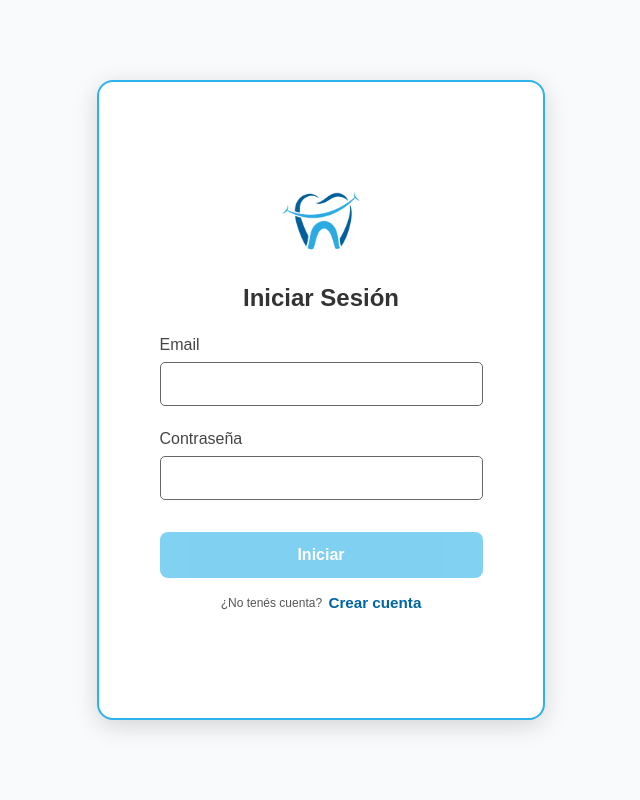
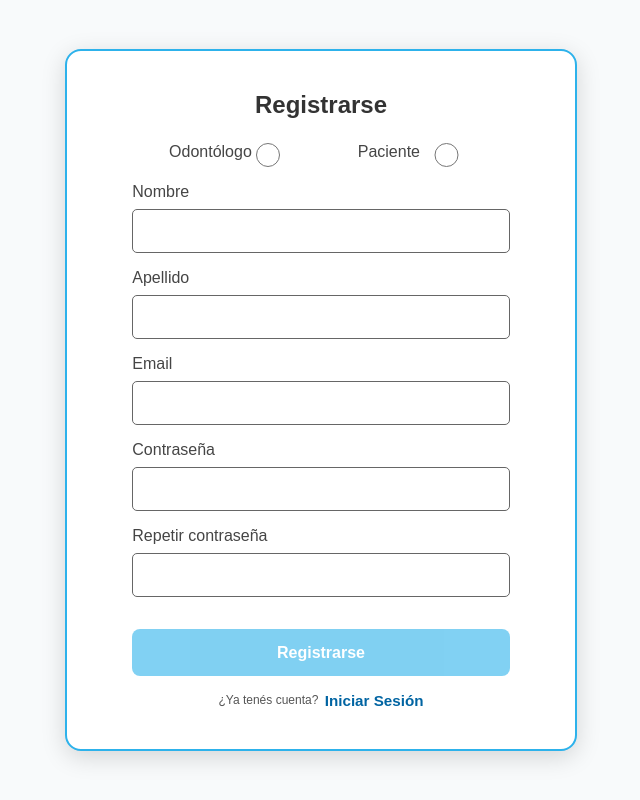
Before and after one commit to AilenGarcia/DentalClinic, an Angular app in the folder FrontEnd/: page /signIn in a window 1280 px wide. Before the commit this address led to /. Shown: the whole page, without its empty margins (319-959 px from the left). Built offline with nearby package versions, Linux system fonts and the light colour scheme.

Commit message:
Add html, css and logic Sing In

```diff
--- a/FrontEnd/src/app/app.html
+++ b/FrontEnd/src/app/app.html
@@ -1,2 +1 @@
 <router-outlet />
-<app-login></app-login>
--- a/FrontEnd/src/app/app.routes.ts
+++ b/FrontEnd/src/app/app.routes.ts
@@ -1,3 +1,8 @@
 import { Routes } from '@angular/router';
+import { Login } from './pages/login/login';
+import { Signin } from './pages/signin/signin';
 
-export const routes: Routes = [];
+export const routes: Routes = [
+    {path: 'login',  component: Login},
+    {path:'signIn', component: Signin}
+];
--- a/FrontEnd/src/app/app.ts
+++ b/FrontEnd/src/app/app.ts
@@ -1,10 +1,11 @@
 import { Component, signal } from '@angular/core';
 import { RouterOutlet } from '@angular/router';
 import { Login } from "./pages/login/login";
+import { Signin } from './pages/signin/signin';
 
 @Component({
   selector: 'app-root',
-  imports: [RouterOutlet, Login],
+  imports: [RouterOutlet, Signin],
   templateUrl: './app.html',
   styleUrl: './app.css'
 })
--- a/FrontEnd/src/app/pages/login/login.html
+++ b/FrontEnd/src/app/pages/login/login.html
@@ -26,7 +26,7 @@
         <div class="div-actions">
             <div class="register">
                 <span>¿No tenés cuenta?</span>
-                <a href="#">Crear cuenta</a>
+                <a routerLink="/signIn">Crear cuenta</a>
             </div>
             <button class="submit" type="submit" [disabled]="form.invalid">Iniciar</button>
         </div>
--- a/FrontEnd/src/app/pages/login/login.ts
+++ b/FrontEnd/src/app/pages/login/login.ts
@@ -1,9 +1,10 @@
 import { Component, inject } from '@angular/core';
 import { FormBuilder, ReactiveFormsModule, Validators } from '@angular/forms';
+import { RouterLink } from '@angular/router';
 
 @Component({
   selector: 'app-login',
-  imports: [ReactiveFormsModule],
+  imports: [ReactiveFormsModule, RouterLink],
   templateUrl: './login.html',
   styleUrl: './login.css'
 })
@@ -24,9 +25,7 @@ export class Login {
   }
 
   handleSubmit(){
-    if(confirm('¿Desea confirmar los datos?')){
       const user = this.form.getRawValue();
       console.log(user);
-    }
   }
 }
--- a/FrontEnd/src/app/pages/signin/signin.css
+++ b/FrontEnd/src/app/pages/signin/signin.css
@@ -0,0 +1,145 @@
+.container-singin {
+    width: 40vw;
+    min-height: 80vh;
+    background-color: #ffffff;
+    border: 2px solid #2DB2EB;
+    border-radius: 16px;
+    box-shadow: 0px 6px 25px rgba(0, 0, 0, 0.15);
+    display: flex;
+    flex-direction: column;
+    align-items: center;
+    justify-content: center;
+    padding: 2.5rem 2rem;
+}
+
+.type-user{
+    display: flex;
+    align-items: center;
+    justify-content: space-around;
+    padding-top: 1.5rem;
+}
+
+.type-user div{
+    display: flex;
+    width: 9vw;
+}
+
+.type-user input{
+    height: 3vh;
+}
+
+form{
+    width: 85%;
+}
+
+label {
+    font-size: 16px;
+    color: #454545;
+}
+
+.div-input {
+    display: flex;
+    flex-direction: column;
+}
+
+.div-input label {
+    padding-bottom: 0.5rem;
+}
+
+input {
+    height: 5.5vh;
+    width: 100%;
+    border: 1px solid #666666;
+    border-radius: 5px;
+}
+
+.div-actions {
+    margin-top: 2rem;
+    display: flex;
+    justify-content: space-around;
+    align-items: center;
+    flex-direction: column-reverse;
+}
+
+.submit {
+    background-color: #0064A2;
+    color: #ffffff;
+    border: none;
+    border-radius: 8px;
+    padding: 0.9rem;
+    width: 100%;
+    font-size: 1rem;
+    font-weight: 600;
+    cursor: pointer;
+    transition: background-color 0.2s ease;
+}
+
+.submit:hover {
+    background-color: #2DB2EB;
+}
+
+.register {
+    display: flex;
+    justify-content: center;
+    align-items: center;
+    gap: 0.4rem;
+    margin-top: 1rem;
+    font-size: 0.95rem;
+    color: #333333;
+}
+
+.register span {
+    color: #555555;
+}
+
+.register a {
+    color: #0064A2;
+    font-weight: 600;
+    text-decoration: none;
+    transition: color 0.2s ease, transform 0.2s ease;
+}
+
+.register a:hover {
+    color: #2DB2EB;
+    transform: translateY(-1px);
+}
+
+button.submit:disabled {
+    background-color: #2DB2EB;
+    opacity: 0.6;
+    cursor: not-allowed;
+}
+
+.head-input {
+    padding-top: 1rem;
+    display: flex;
+    align-items: center;
+    justify-content: space-between;
+}
+
+span {
+    cursor: default;
+    padding-bottom: 0.5rem;
+    font-size: 12px;
+    color: red;
+}
+
+.div-actions span {
+    padding-bottom: 0;
+}
+
+@media (max-width: 1024px) {
+    .container-singin {
+        width: 60vw;
+    }
+}
+
+@media (max-width: 768px) {
+    .container-singin {
+        width: 95vw;
+        padding: 2rem 1.5rem;
+    }
+    .type-user div{
+    width: 25vw
+    }
+}
--- a/FrontEnd/src/app/pages/signin/signin.html
+++ b/FrontEnd/src/app/pages/signin/signin.html
@@ -1 +1,88 @@
-<p>signin works!</p>
+<div class="container-singin">
+    <h2>Registrarse</h2>
+
+    <form [formGroup]="form" (ngSubmit)="handleSubmit()">
+        <div class="type-user">
+            <div class="div-types-user">
+            <label for="odontologo">Odontólogo </label>
+            <input type="radio" formControlName="tipoUsuario" name="tipoUsuario" id="odontologo" [value]="1">
+            </div>
+            <div>
+            <label for="paciente">Paciente</label>
+            <input type="radio" formControlName="tipoUsuario" name="tipoUsuario" id="paciente" [value]="2">
+            </div>
+        </div>
+
+        <div class="div-input">
+            <div class="head-input">
+                <label for="nombre">Nombre</label>
+                @if(nombre.hasError('required') && (nombre.dirty || nombre.touched)){
+                <span>*El nombre es requerido</span>
+                }
+            </div>
+            <input type="text" name="nombre" id="nombre" formControlName="nombre">
+        </div>
+
+        <div class="div-input">
+            <div class="head-input">
+                <label for="apellido">Apellido</label>
+                @if(apellido.hasError('required') && (apellido.dirty || apellido.touched)){
+                <span>*El apellido es requerido</span>
+                }
+            </div>
+            <input type="text" name="apellido" id="apellido" formControlName="apellido">
+        </div>
+
+        <div class="div-input">
+            <div class="head-input">
+                <label for="email">Email</label>
+                @if(email.dirty || email.touched){
+                @if(email.hasError('required')){
+                <span>*El email es requerido</span>
+                } @else if(email.hasError('email')){
+                <span>*El formato de email es incorrecto</span>
+                }
+                }
+            </div>
+            <input type="email" name="email" id="email" formControlName="email" />
+        </div>
+
+        <div class="div-input">
+            <div class="head-input">
+                <label for="password">Contraseña</label>
+                @if(password.dirty || password.touched){
+                @if (password.hasError('required')){
+                <span>*La contraseña es requerida</span>
+                } @else if (password.hasError('minlength')) {
+                <span>*Debe contener al menos 8 caracteres</span>
+                } @else if(password.hasError('pattern')){
+                <span>*Debe contener mayúsculas, minúsculas y números</span>
+                }
+                }
+            </div>
+            <input type="password" name="password" id="password" formControlName="password" />
+        </div>
+
+        <div class="div-input">
+            <div class="head-input">
+                <label for="passwordConfirm">Repetir contraseña</label>
+                @if ((passwordConfirm.dirty || passwordConfirm.touched)) {
+                @if (passwordConfirm.hasError("required")){
+                <span>*La contraseña es requerida</span>
+                } @else if (passwordConfirm.hasError('noCoincide')){
+                <span>*Las contraseñas no coinciden</span>
+                }
+                }
+            </div>
+            <input type="password" name="passwordConfirm" id="passwordConfirm" formControlName="passwordConfirm" />
+        </div>
+
+        <div class="div-actions">
+            <div class="register">
+                <span>¿Ya tenés cuenta?</span>
+                <a routerLink="/login">Iniciar Sesión</a>
+            </div>
+            <button class="submit" type="submit" [disabled]="form.invalid">Registrarse</button>
+        </div>
+    </form>
+</div>
--- a/FrontEnd/src/app/pages/signin/signin.ts
+++ b/FrontEnd/src/app/pages/signin/signin.ts
@@ -1,11 +1,72 @@
-import { Component } from '@angular/core';
+import { Component, inject } from '@angular/core';
+import { AbstractControl, FormBuilder, ReactiveFormsModule, ValidationErrors, ValidatorFn, Validators } from '@angular/forms';
+import { RouterLink } from '@angular/router';
+
 
 @Component({
   selector: 'app-signin',
-  imports: [],
+  imports: [ReactiveFormsModule, RouterLink],
   templateUrl: './signin.html',
   styleUrl: './signin.css'
 })
 export class Signin {
+  private readonly formBuilder = inject(FormBuilder);
+
+  protected readonly form = this.formBuilder.nonNullable.group({
+    nombre: ['',Validators.required],
+    apellido: ['',Validators.required],
+    email: ['', [Validators.email, Validators.required]],
+    password:['', [
+          Validators.required,
+          Validators.minLength(8),
+          Validators.pattern(/^(?=.*[a-z])(?=.*[A-Z])(?=.*\d).+$/),
+        ]],
+    passwordConfirm: ["", Validators.required],
+    tipoUsuario: ['2', [Validators.required]]
+  },
+{validators: this.passNotMatch()})
+
+  private passNotMatch(): ValidatorFn{
+    return (group: AbstractControl): ValidationErrors | null =>{
+      const password = group.get('password')?.value;
+      const confirm = group.get("passwordConfirm")?.value;
+
+      if(password !== confirm){
+        group.get('passwordConfirm')?.setErrors({noCoincide:true});
+        return {noCoincide:true};
+      }
+      return null;
+    }
+  }
+
+  get nombre() {
+    return this.form.controls.nombre;
+  }
+
+  get apellido() {
+    return this.form.controls.apellido;
+  }
+
+  get email(){
+    return this.form.controls.email;
+  }
+
+  get password(){
+    return this.form.controls.password;
+  }
+
+  get passwordConfirm(){
+    return this.form.controls.passwordConfirm;
+  }
+
+  get tipoUsuario() { return this.form.get('tipoUsuario')!; }
+
+  handleSubmit(){
+    if(confirm('¿Desea confirmar los datos?')){
+      const user = this.form.getRawValue();
+      console.log(user);
+    }
+  }
+
 
 }
```
